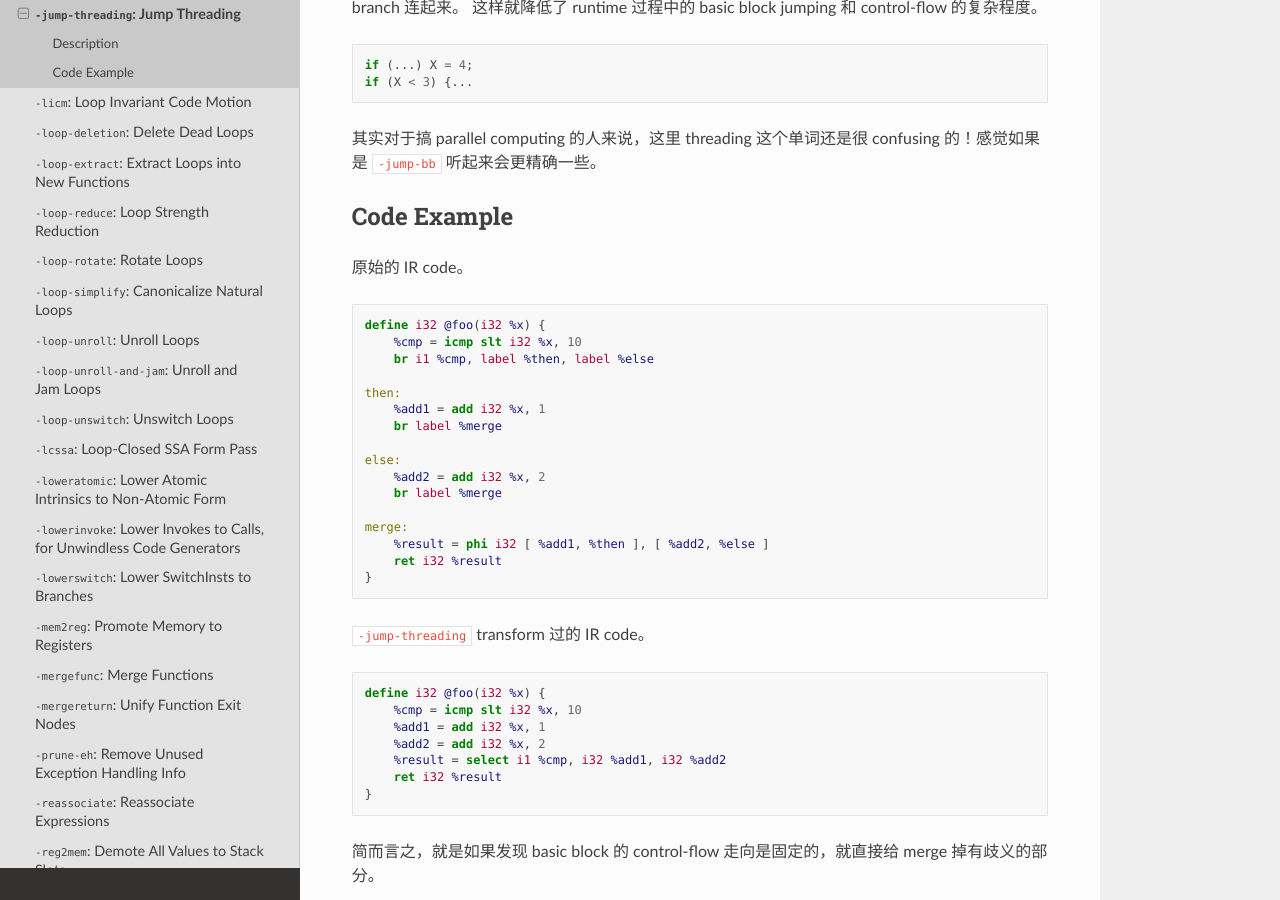
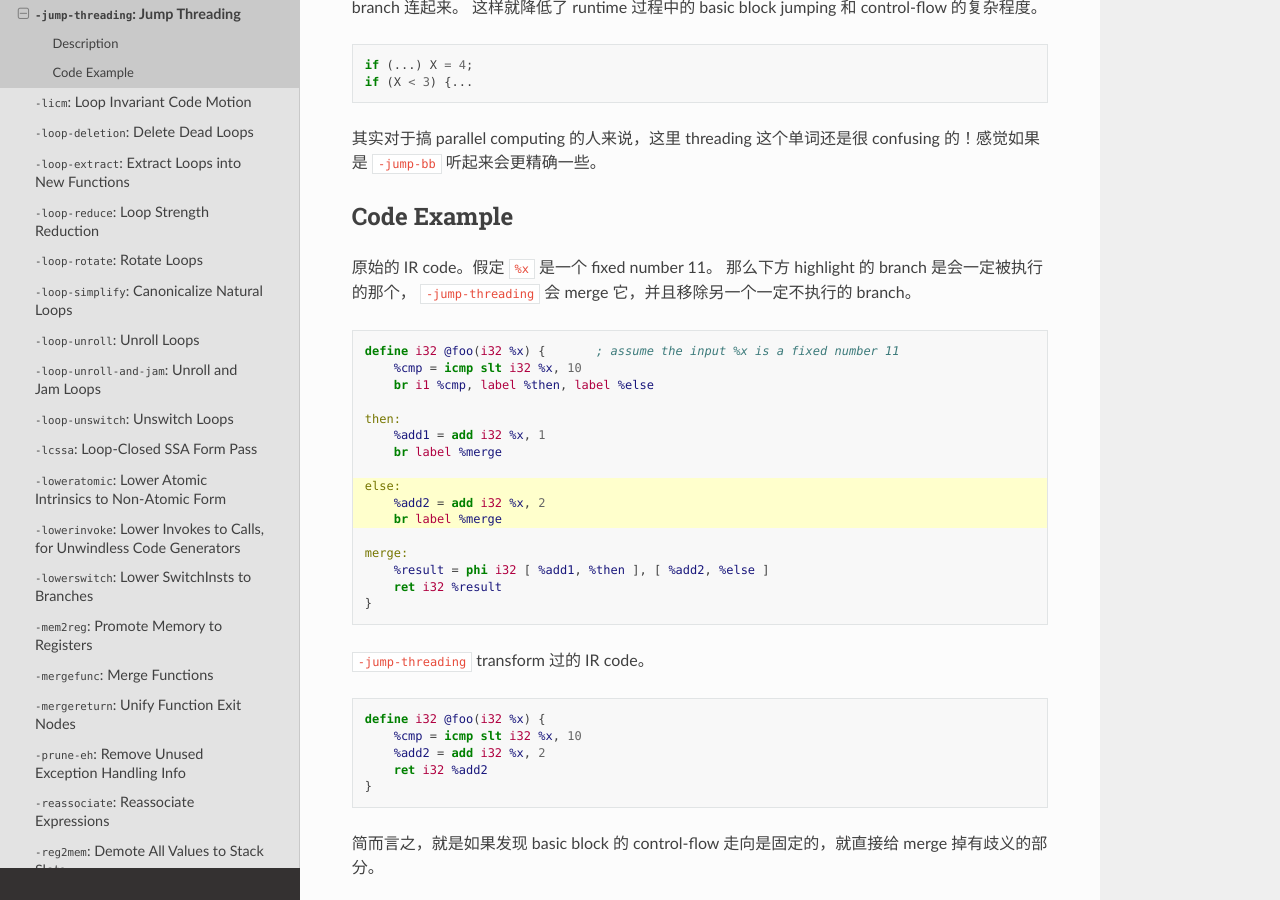
Before and after one commit to hyfshishen/understanding-llvm-transformation-passes, a Sphinx documentation site: the page built from docs/source/LLVM-transformation-passes/23-jump-threading.rst, in a window 1280 px wide and 900 px high, scrolled down 444 px. Built offline with Sphinx 7.4.7 and the Read the Docs theme 2.0.0, drawn with Linux system fonts in a browser that asks for light colours.

Commit message:
updating passes

```diff
--- a/docs/source/LLVM-transformation-passes/21-sparse-conditional-constant-propagation.rst
+++ b/docs/source/LLVM-transformation-passes/21-sparse-conditional-constant-propagation.rst
@@ -46,8 +46,9 @@ CS6120 `at` Cornell 的例子太好了，所以我这里直接拿过来用了 (`
 ``-sccp`` transform 过的 BRIL IR code。
 
 .. code-block:: llvm
+    :emphasize-lines: 3
 
     ; the previous if-else branch is optimized here
         a: int = const 1;
-        b: int = const 2;
+        b: int = const 2; ; The complex condition can be optimized into a const value assignment
         print b;
--- a/docs/source/LLVM-transformation-passes/23-jump-threading.rst
+++ b/docs/source/LLVM-transformation-passes/23-jump-threading.rst
@@ -22,11 +22,14 @@ Description
 Code Example
 --------
 
-原始的 IR code。
+原始的 IR code。假定 ``%x`` 是一个 fixed number 11。
+那么下方 highlight 的 branch 是会一定被执行的那个， ``-jump-threading`` 会 merge 它，并且移除另一个一定不执行的 branch。
+
 
 .. code-block:: llvm
+    :emphasize-lines: 9,10,11
 
-    define i32 @foo(i32 %x) {
+    define i32 @foo(i32 %x) {       ; assume the input %x is a fixed number 11
         %cmp = icmp slt i32 %x, 10
         br i1 %cmp, label %then, label %else
 
@@ -49,10 +52,8 @@ Code Example
 
     define i32 @foo(i32 %x) {
         %cmp = icmp slt i32 %x, 10
-        %add1 = add i32 %x, 1
         %add2 = add i32 %x, 2
-        %result = select i1 %cmp, i32 %add1, i32 %add2
-        ret i32 %result
+        ret i32 %add2
     }
 
 简而言之，就是如果发现 basic block 的 control-flow 走向是固定的，就直接给 merge 掉有歧义的部分。
```
